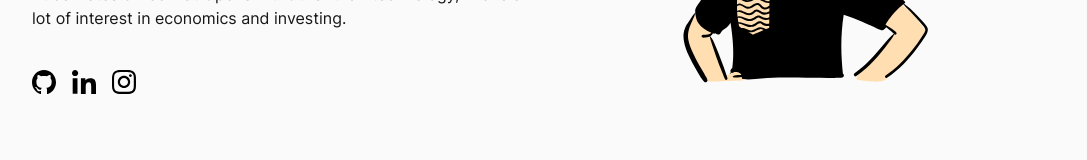
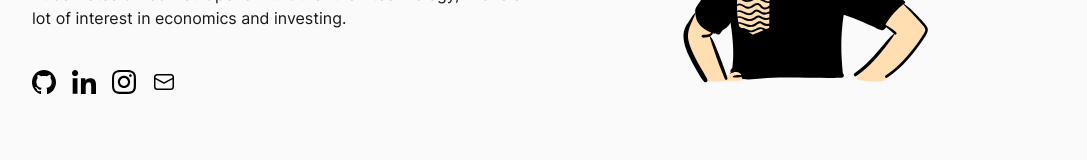
Before and after one commit to irfan44/irfannm, a Next.js app: page / in a window 1280 px wide. Shown: the part 350-510 px from the top of the page, without its empty margins (96-1183 px from the left). Built offline with nearby package versions, Linux system fonts and the light colour scheme.

Commit message:
feat: add email to social links

```diff
--- a/components/common/SocialLinks/index.tsx
+++ b/components/common/SocialLinks/index.tsx
@@ -1,4 +1,5 @@
 import Link from 'next/link';
+import IconsEmail from 'components/icons/Socials/IconsEmail';
 import IconsGithub from 'components/icons/Socials/IconsGithub';
 import IconsInstagram from 'components/icons/Socials/IconsInstagram';
 import IconsLinkedIn from 'components/icons/Socials/IconsLinkedin';
@@ -27,6 +28,13 @@ const SocialLinks = () => {
           </a>
         </Link>
       </div>
+      <div>
+        <Link href="mailto:irfannmuhajir@gmail.com">
+          <a target="_blank" rel="noopener noreferrer" title="Email">
+            <IconsEmail />
+          </a>
+        </Link>
+      </div>
     </>
   );
 };
--- /dev/null
+++ b/components/icons/Socials/IconsEmail.tsx
@@ -0,0 +1,15 @@
+const IconsEmail = () => {
+  return (
+    <svg
+      className="fill-black dark:fill-white"
+      width="24"
+      height="24"
+      viewBox="0 0 24 24"
+      xmlns="http://www.w3.org/2000/svg"
+    >
+      <path d="M5.25 4h13.5a3.25 3.25 0 0 1 3.245 3.066L22 7.25v9.5a3.25 3.25 0 0 1-3.066 3.245L18.75 20H5.25a3.25 3.25 0 0 1-3.245-3.066L2 16.75v-9.5a3.25 3.25 0 0 1 3.066-3.245L5.25 4h13.5h-13.5ZM20.5 9.373l-8.15 4.29a.75.75 0 0 1-.603.043l-.096-.042L3.5 9.374v7.376a1.75 1.75 0 0 0 1.606 1.744l.144.006h13.5a1.75 1.75 0 0 0 1.744-1.607l.006-.143V9.373ZM18.75 5.5H5.25a1.75 1.75 0 0 0-1.744 1.606L3.5 7.25v.429l8.5 4.473l8.5-4.474V7.25a1.75 1.75 0 0 0-1.607-1.744L18.75 5.5Z" />
+    </svg>
+  );
+};
+
+export default IconsEmail;
```
